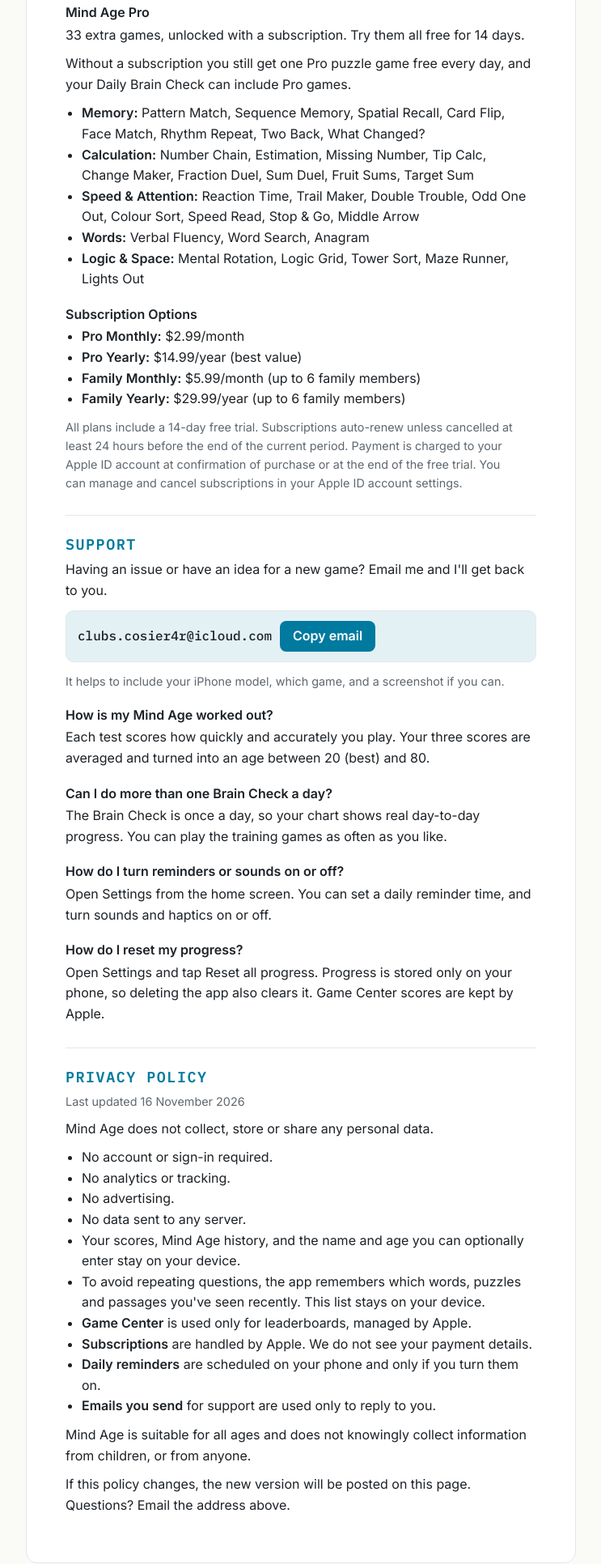
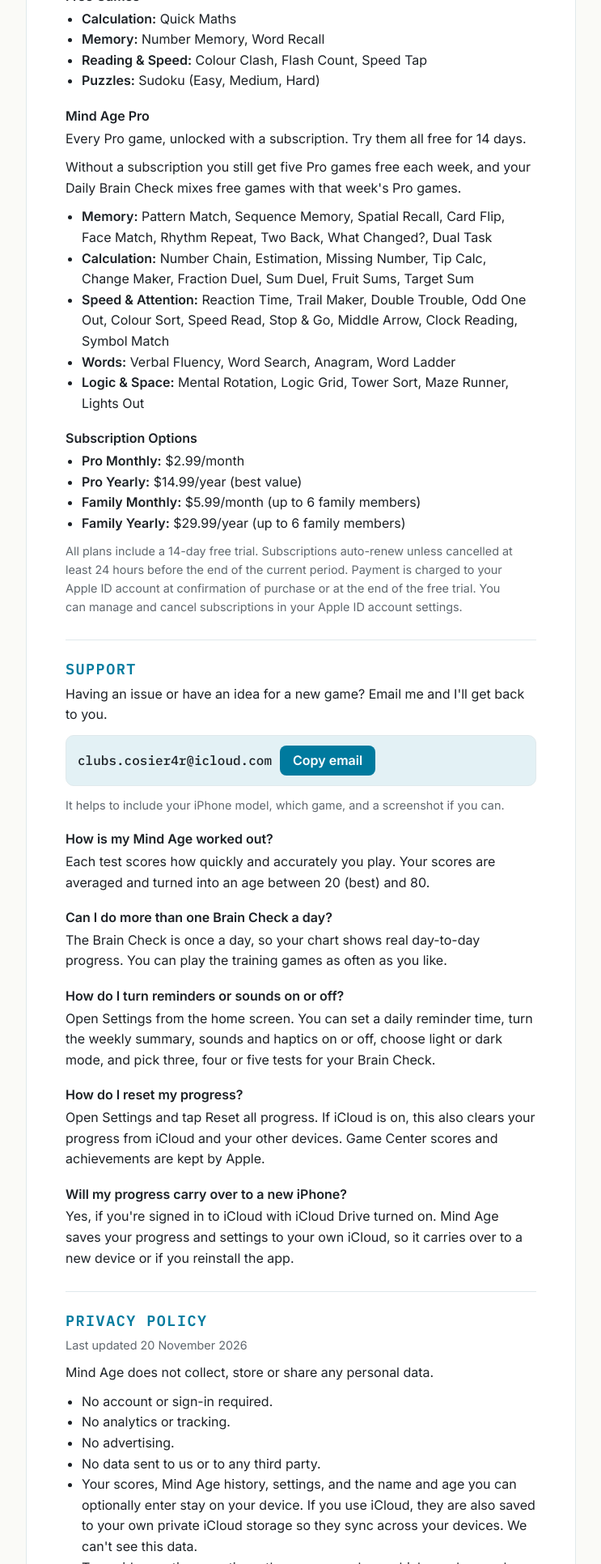
Before and after one commit to BDeclan-Studios/BDeclan-Studios, a plain HTML site: page mind-age/index.html in a window 1280 px wide. Shown: the part 868-2800 px from the top of the page at 81% size, without its empty margins (268-1011 px from the left). Drawn offline with Linux system fonts and the light colour scheme.

Commit message:
Update Mind Age page for 1.3: new games, free weekly Pro games, achievements, iCloud
Co-Authored-By: Claude Opus 5.5 <noreply@anthropic.com>
Claude-Session: https://claude.ai/code/session_01DVxxFWnEQtcvsheb3U2eF1

```diff
--- a/mind-age/index.html
+++ b/mind-age/index.html
@@ -69,9 +69,9 @@
 
   <section id="about">
     <h2>About</h2>
-    <p>Mind Age is a brain-training game. Each day, take a quick Brain Check of three short tests and get your Mind Age, from 20 to 80. Then keep sharp with training games for maths, memory, speed and puzzles.</p>
-    <p>Track your Mind Age over time, see a score out of 100 for each skill area, collect a stamp for every day you train, and compare best scores with friends on Game Center. Games start harder once you're scoring well, and questions, words and puzzles change every time you play.</p>
-    <p>Optimised for iPhone and iPhone Duo. On iPhone Duo, open your phone for a two-page notebook layout, and unfold it to reveal your Mind Age.</p>
+    <p>Mind Age is a brain-training game. Each day, take a quick Brain Check of four short tests (or choose three or five in Settings) and get your Mind Age, from 20 to 80. Then keep sharp with training games for maths, memory, speed and puzzles.</p>
+    <p>Track your Mind Age over time, see a score out of 100 for each skill area, collect a stamp for every day you train, earn achievements, get a weekly summary every Sunday, and compare best scores with friends on Game Center. Miss a day? One streak freeze a week keeps your streak going. Games start harder once you're scoring well, and questions, words and puzzles change every time you play.</p>
+    <p>Made for iPhone, iPhone Duo and iPad, in light or dark mode. On iPhone Duo, open your phone for a two-page notebook layout, and unfold it to reveal your Mind Age. On iPhone Duo or iPad, play head-to-head against a friend on the same device.</p>
     <p class="note">Mind Age is a game for fun and practice. It is not a medical test and does not diagnose anything.</p>
   </section>
 
@@ -85,13 +85,13 @@
       <li><strong>Puzzles:</strong> Sudoku (Easy, Medium, Hard)</li>
     </ul>
     <h3>Mind Age Pro</h3>
-    <p>33 extra games, unlocked with a subscription. Try them all free for 14 days.</p>
-    <p>Without a subscription you still get one Pro puzzle game free every day, and your Daily Brain Check can include Pro games.</p>
+    <p>Every Pro game, unlocked with a subscription. Try them all free for 14 days.</p>
+    <p>Without a subscription you still get five Pro games free each week, and your Daily Brain Check mixes free games with that week's Pro games.</p>
     <ul>
-      <li><strong>Memory:</strong> Pattern Match, Sequence Memory, Spatial Recall, Card Flip, Face Match, Rhythm Repeat, Two Back, What Changed?</li>
+      <li><strong>Memory:</strong> Pattern Match, Sequence Memory, Spatial Recall, Card Flip, Face Match, Rhythm Repeat, Two Back, What Changed?, Dual Task</li>
       <li><strong>Calculation:</strong> Number Chain, Estimation, Missing Number, Tip Calc, Change Maker, Fraction Duel, Sum Duel, Fruit Sums, Target Sum</li>
-      <li><strong>Speed &amp; Attention:</strong> Reaction Time, Trail Maker, Double Trouble, Odd One Out, Colour Sort, Speed Read, Stop &amp; Go, Middle Arrow</li>
-      <li><strong>Words:</strong> Verbal Fluency, Word Search, Anagram</li>
+      <li><strong>Speed &amp; Attention:</strong> Reaction Time, Trail Maker, Double Trouble, Odd One Out, Colour Sort, Speed Read, Stop &amp; Go, Middle Arrow, Clock Reading, Symbol Match</li>
+      <li><strong>Words:</strong> Verbal Fluency, Word Search, Anagram, Word Ladder</li>
       <li><strong>Logic &amp; Space:</strong> Mental Rotation, Logic Grid, Tower Sort, Maze Runner, Lights Out</li>
     </ul>
     <h3>Subscription Options</h3>
@@ -114,32 +114,35 @@
     <p class="note">It helps to include your iPhone model, which game, and a screenshot if you can.</p>
 
     <h3>How is my Mind Age worked out?</h3>
-    <p>Each test scores how quickly and accurately you play. Your three scores are averaged and turned into an age between 20 (best) and 80.</p>
+    <p>Each test scores how quickly and accurately you play. Your scores are averaged and turned into an age between 20 (best) and 80.</p>
 
     <h3>Can I do more than one Brain Check a day?</h3>
     <p>The Brain Check is once a day, so your chart shows real day-to-day progress. You can play the training games as often as you like.</p>
 
     <h3>How do I turn reminders or sounds on or off?</h3>
-    <p>Open Settings from the home screen. You can set a daily reminder time, and turn sounds and haptics on or off.</p>
+    <p>Open Settings from the home screen. You can set a daily reminder time, turn the weekly summary, sounds and haptics on or off, choose light or dark mode, and pick three, four or five tests for your Brain Check.</p>
 
     <h3>How do I reset my progress?</h3>
-    <p>Open Settings and tap Reset all progress. Progress is stored only on your phone, so deleting the app also clears it. Game Center scores are kept by Apple.</p>
+    <p>Open Settings and tap Reset all progress. If iCloud is on, this also clears your progress from iCloud and your other devices. Game Center scores and achievements are kept by Apple.</p>
+
+    <h3>Will my progress carry over to a new iPhone?</h3>
+    <p>Yes, if you're signed in to iCloud with iCloud Drive turned on. Mind Age saves your progress and settings to your own iCloud, so it carries over to a new device or if you reinstall the app.</p>
   </section>
 
   <section id="privacy">
     <h2>Privacy Policy</h2>
-    <p class="note">Last updated 16 November 2026</p>
+    <p class="note">Last updated 20 November 2026</p>
     <p>Mind Age does not collect, store or share any personal data.</p>
     <ul>
       <li>No account or sign-in required.</li>
       <li>No analytics or tracking.</li>
       <li>No advertising.</li>
-      <li>No data sent to any server.</li>
-      <li>Your scores, Mind Age history, and the name and age you can optionally enter stay on your device.</li>
+      <li>No data sent to us or to any third party.</li>
+      <li>Your scores, Mind Age history, settings, and the name and age you can optionally enter stay on your device. If you use iCloud, they are also saved to your own private iCloud storage so they sync across your devices. We can't see this data.</li>
       <li>To avoid repeating questions, the app remembers which words, puzzles and passages you've seen recently. This list stays on your device.</li>
-      <li><strong>Game Center</strong> is used only for leaderboards, managed by Apple.</li>
+      <li><strong>Game Center</strong> is used only for leaderboards and achievements, managed by Apple.</li>
       <li><strong>Subscriptions</strong> are handled by Apple. We do not see your payment details.</li>
-      <li><strong>Daily reminders</strong> are scheduled on your phone and only if you turn them on.</li>
+      <li><strong>Daily reminders and the weekly summary</strong> are scheduled on your device, and only if you allow notifications.</li>
       <li><strong>Emails you send</strong> for support are used only to reply to you.</li>
     </ul>
     <p>Mind Age is suitable for all ages and does not knowingly collect information from children, or from anyone.</p>
```
